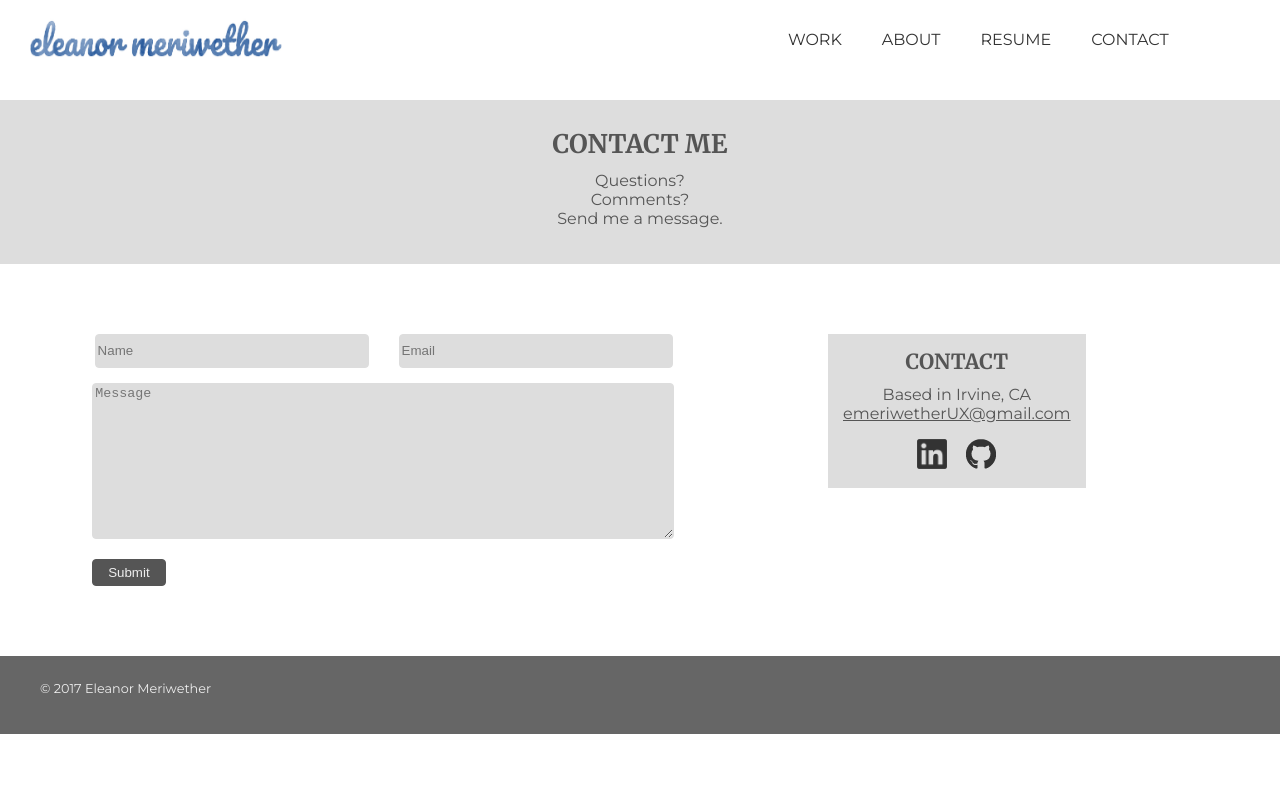
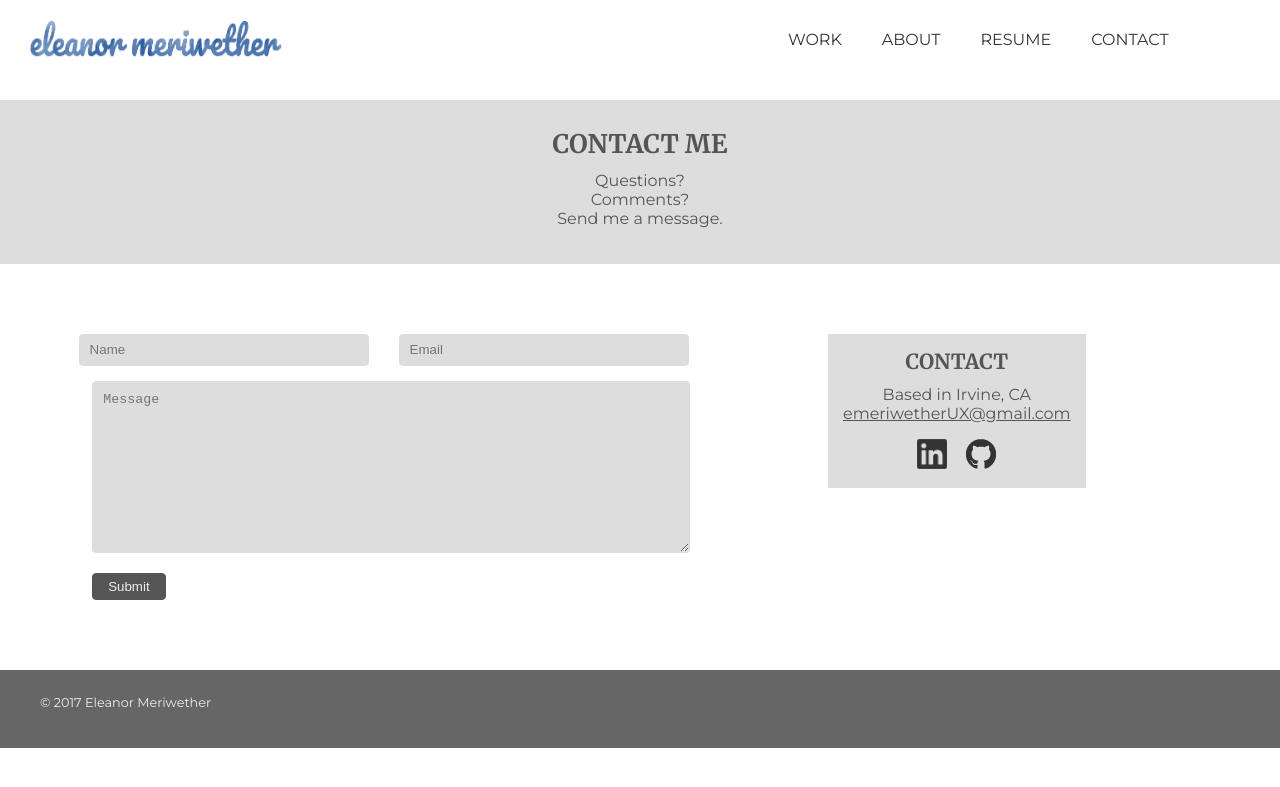
Before and after one commit to emeriwether/emeriwether.github.io, a Jekyll site: the page built from contact.html, in a window 1280 px wide. Shown: the top 787 px of the page. Built offline with Jekyll 4.4.1, drawn with Linux system fonts in a browser that asks for light colours; nearby versions of some CDN libraries.

Commit message:
add padding to form fields

```diff
--- a/css/styles.css
+++ b/css/styles.css
@@ -144,10 +144,11 @@ section.contactInfo > div { float: left; }
 section.contactInfo > div:nth-child(1) { width: 60%; }
 section.contactInfo > div:nth-child(2) { margin-left: 60px;  background-color: #ddd; padding: 15px 15px; }
 
-section.contactInfo #form input[type=text] { border: 1px solid #ddd; border-radius: 4px;  height: 30px; width: 35%; background-color: #ddd; margin-bottom: 15px; }
+section.contactInfo #form input[type=text] { border: 1px solid #ddd; border-radius: 4px;  height: 30px; width: 35%; background-color: #ddd; margin-bottom: 15px; outline: none; padding: 0 10px; }
+section.contactInfo #form input[type=text]:focus { border: 3px solid #ddd; }
 section.contactInfo #form input:nth-child(2) { margin-left: 25px; }
 section.contactInfo #form input[type=submit] {display: block; margin-top: 20px; margin-left: 12%; color: #eee; background-color: #555; border: 1px solid #555; padding: 5px 15px; border-radius: 4px;}
-section.contactInfo #form textarea { border: 1px solid #ddd; border-radius: 4px; max-width: 75%; width: 75%; height: 150px; display: block; margin-left: 12%; background-color: #ddd; }
+section.contactInfo #form textarea { border: 1px solid #ddd; border-radius: 4px; max-width: 75%; width: 75%; height: 150px; display: block; margin-left: 12%; background-color: #ddd; padding: 10px 10px; }
 
 section.contactInfo #info div img { width: 30px; height: 30px; }
 section.contactInfo #info div a:nth-child(2) img { padding-left: 15px; }
```
